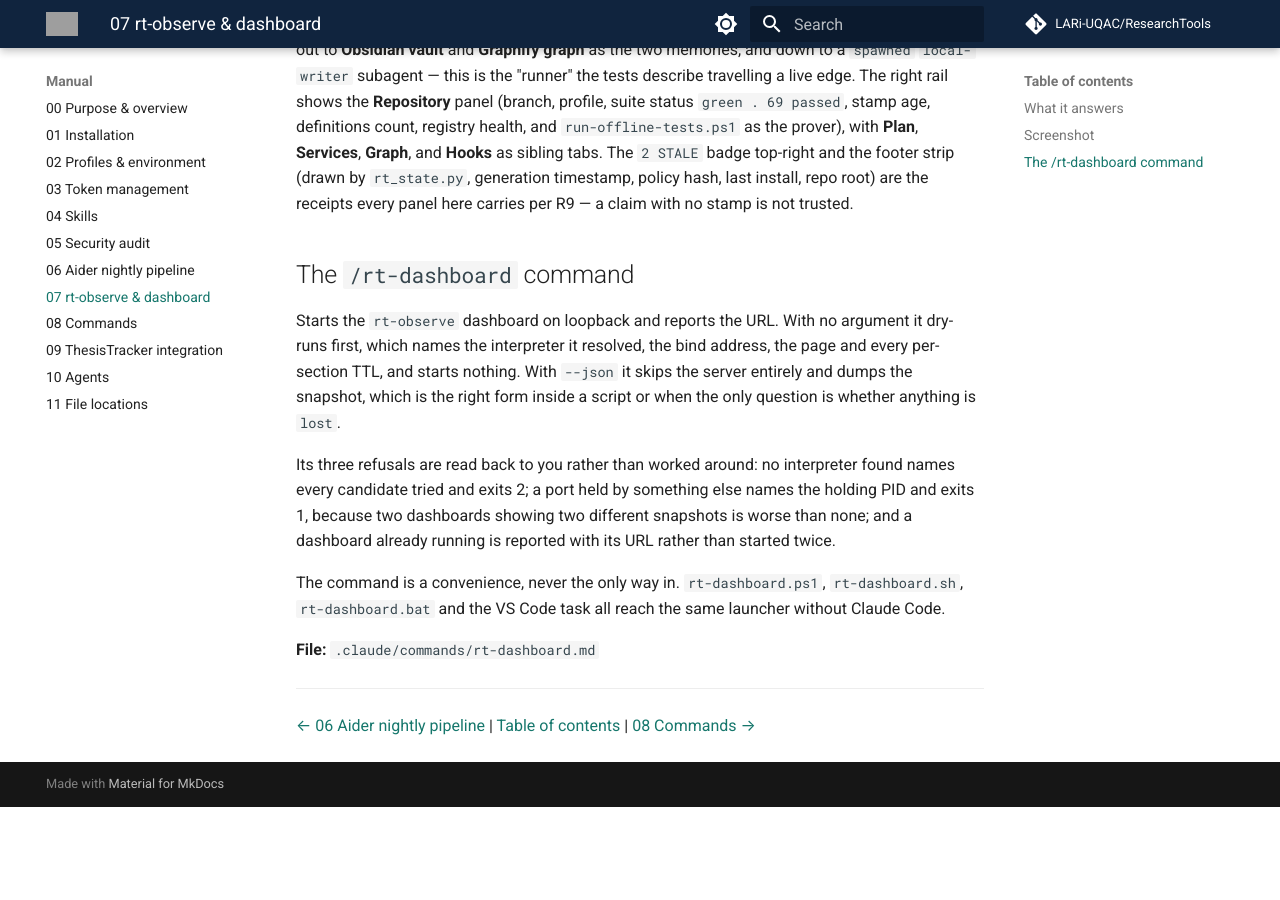
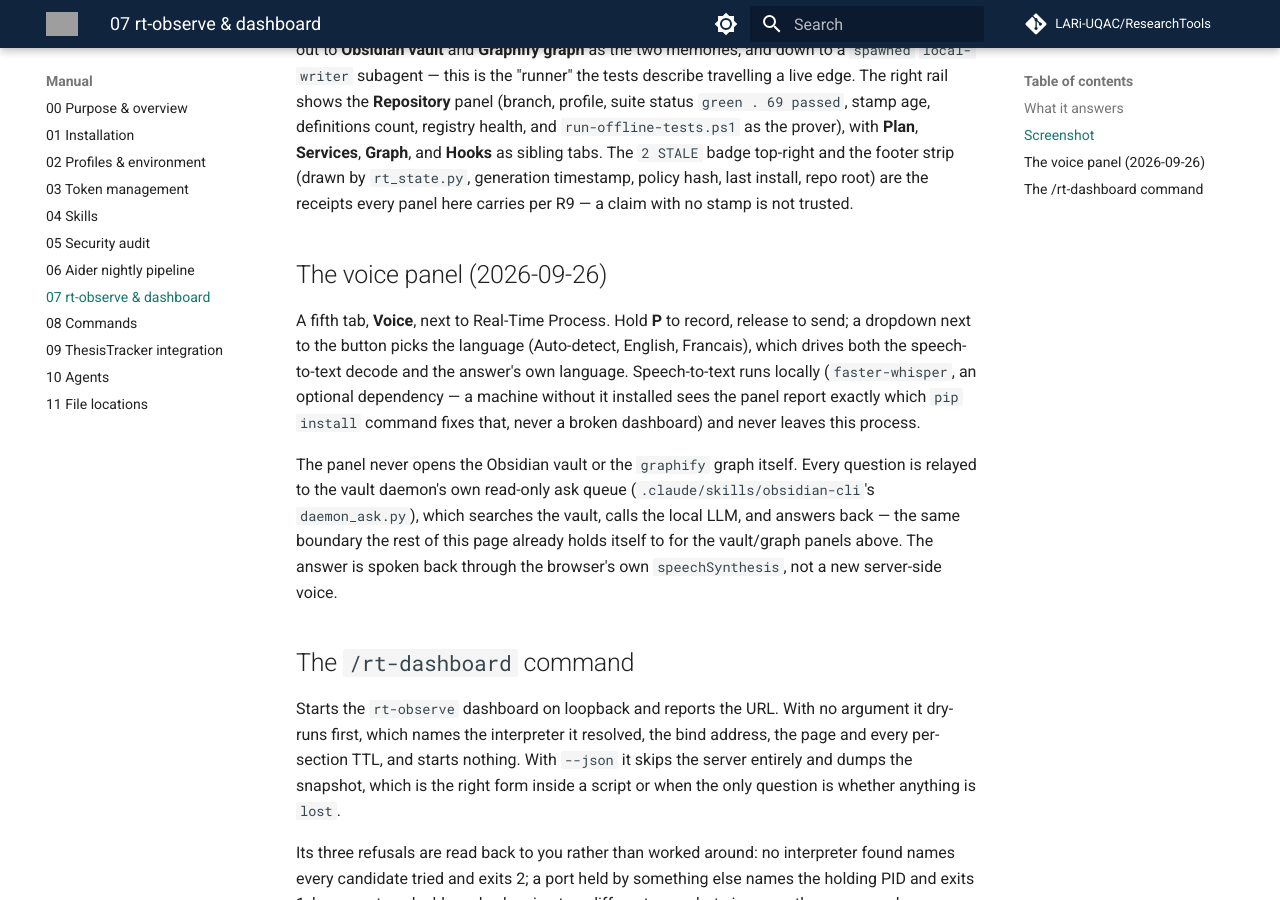
Before and after one commit to LARi-UQAC/ResearchTools, an MkDocs documentation site: the page built from docs/manual/07-rt-observe-dashboard.md, in a window 1280 px wide and 900 px high, scrolled down 1234 px. Built offline with MkDocs 1.6.1 and Material for MkDocs 9.7.7, drawn with Linux system fonts in a browser that asks for light colours; comment, search, counter and statistics services are not loaded; before the commit the page ends 2041 px from its top, so only the background shows below that; grey boxes are pictures that could not be loaded.

Commit message:
docs(rt-observe): document the voice panel and its optional dependency
R33: extends the internal docs (SKILL.md, testing.md, CLAUDE.md routing)
with the public-facing pair (README.md, docs/manual/07) plus the deep-dive
docs/rt-observe.md, per plan2 Task 7.

Co-Authored-By: Claude Sonnet 5 <noreply@anthropic.com>

```diff
--- a/docs/manual/07-rt-observe-dashboard.md
+++ b/docs/manual/07-rt-observe-dashboard.md
@@ -37,6 +37,21 @@ badge top-right and the footer strip (drawn by `rt_state.py`, generation timesta
 hash, last install, repo root) are the receipts every panel here carries per R9 — a claim with
 no stamp is not trusted.
 
+## The voice panel (2026-09-26)
+
+A fifth tab, **Voice**, next to Real-Time Process. Hold **P** to record, release to send; a
+dropdown next to the button picks the language (Auto-detect, English, Francais), which drives
+both the speech-to-text decode and the answer's own language. Speech-to-text runs locally
+(`faster-whisper`, an optional dependency — a machine without it installed sees the panel report
+exactly which `pip install` command fixes that, never a broken dashboard) and never leaves this
+process.
+
+The panel never opens the Obsidian vault or the `graphify` graph itself. Every question is
+relayed to the vault daemon's own read-only ask queue (`.claude/skills/obsidian-cli`'s
+`daemon_ask.py`), which searches the vault, calls the local LLM, and answers back — the same
+boundary the rest of this page already holds itself to for the vault/graph panels above. The
+answer is spoken back through the browser's own `speechSynthesis`, not a new server-side voice.
+
 ## The `/rt-dashboard` command
 
 Starts the `rt-observe` dashboard on loopback and reports the URL. With no argument it dry-runs
```
Also changed, not shown: .claude/CLAUDE.md (+1 -1 lines), .claude/rules/testing.md (+4 -0 lines), .claude/skills/rt-observe/SKILL.md (+14 -1 lines), README.md (+3 -1 lines), docs/rt-observe.md (+13 -0 lines).
